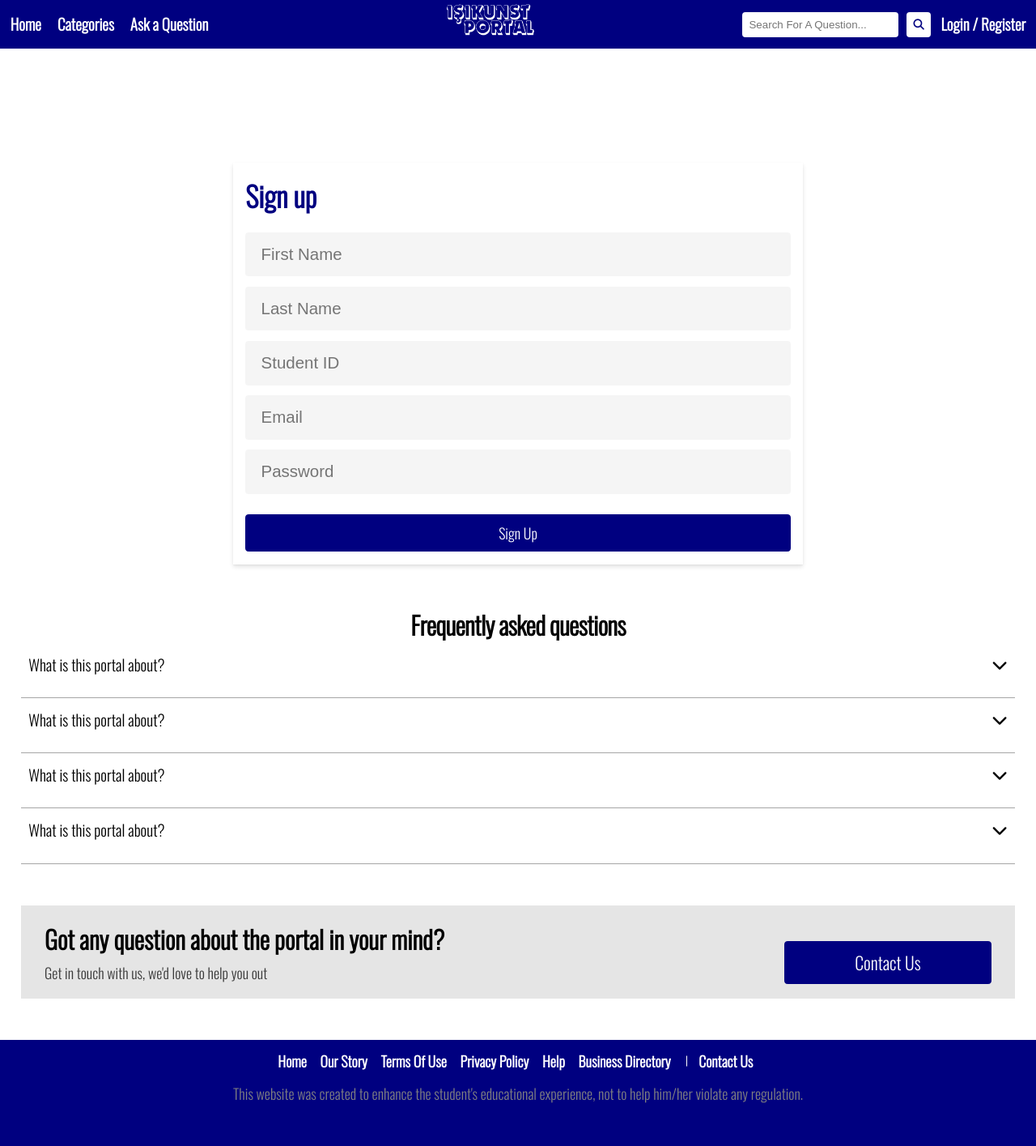
After one commit to mohanadsyria40/students-networking-portal, a Django app: template Django/portalapp/templates/signup.html in a window 1280 px wide. The commit adds this page. Shown: the whole page at 81% size. Run offline with Django 4.2, Linux system fonts and the light colour scheme; the template is opened without the code that fills it, so the values that code supplies are empty; some libraries are stand-ins or nearby versions.

Commit message:
Add sign-up page

```diff
--- a/Django/portalapp/static/general.css
+++ b/Django/portalapp/static/general.css
@@ -119,14 +119,14 @@ main{
 
 /* forum.html */
 
-.container{
+/* .container{
 
     padding-left: 1.5rem;
     padding-right: 1.5rem;
     margin-left: auto;
     margin-right: auto;
     width: 100%;
-}
+} */
 
 /* @media (min-width:1300px) and (max-width: 1599px){
     .container{
--- /dev/null
+++ b/Django/portalapp/static/index.js
@@ -0,0 +1,19 @@
+const join = document.querySelector(".join"),
+      overlay = document.querySelector(".overlay"),
+      closeBtn = document.querySelector(".overlay .close"),
+      faqs = document.querySelectorAll(".faq");
+
+faqs.forEach((faq)=>{
+    faq.addEventListener("click", () => {
+        faq.classList.toggle("active");
+    });
+});
+
+
+join.addEventListener("click", ()=>{
+    overlay.classList.add("active");
+});
+
+closeBtn.addEventListener("click", ()=>{
+    overlay.classList.remove("active");
+});
--- /dev/null
+++ b/Django/portalapp/static/signup.css
@@ -0,0 +1,402 @@
+
+.header {
+    background-color:var(--darkBlueColor);
+    color: var(--whiteColor);
+    /* padding: 10px; */
+    display: flex;
+    align-items: center;
+    justify-content: space-between;
+    position: relative;
+
+  }
+
+
+
+  .navbar-group{
+    display: flex;
+    align-items: center;
+    justify-content: space-between;
+    order: 3;
+  }
+
+  .logo{
+    max-height: 60px;
+    display: flex;
+    align-items: center;
+    justify-content: center;
+    order: 2;
+  }
+
+  .logo img {
+    width: auto;
+    height: 15rem;
+    padding: 2rem;
+  }
+
+
+  .navbar {
+    display: flex;
+    flex-wrap: wrap;
+    justify-content: space-between;
+    padding: 1rem 1rem;
+}
+
+
+  .navbar ul {
+    display: flex;
+    flex-wrap: wrap;
+  }
+
+
+  .navbar ul {
+    list-style: none;
+    display: flex;
+  }
+
+  .navbar li {
+    margin-right: 20px;
+  }
+
+  .navbar a {
+    text-decoration: none;
+    color: var(--whiteColor);
+    font-weight: bold;
+  }
+
+  .search-bar {
+    display: flex;
+    align-items: center;
+  }
+
+  .search-bar input {
+    padding: 8px;
+    border: none;
+    border-radius: 4px;
+    margin-right: 10px;
+    text-transform: capitalize;
+    width: 100%;
+  }
+
+  .search-bar button {
+    background-color: var(--whiteColor);
+    color: var(--darkBlueColor);
+    border: none;
+    border-radius: 4px;
+    padding: 8px;
+    cursor: pointer;
+  }
+
+  .user-section a {
+    text-decoration: none;
+    color: #fff;
+    font-weight: bold;
+    padding: 1rem;
+  }
+
+
+.signup .container .row{
+    margin: 1rem 0;
+    margin-top: 10rem;
+}
+
+
+.signup .container .row form{
+    background-color: var(--whiteColor);
+    box-shadow: 0 0.2rem 0.4rem rgb(0, 0, 0, 0.11),
+                0 0.1rem 0.1rem rgb(0, 0, 0, 0.04);
+    padding: 1.2rem;
+    border-radius: 0.rem;
+    max-width: 55rem;
+    width: 100%;
+    margin: auto;
+}
+
+
+.signup .container .row form h2{
+    font-size: 2.7rem;
+    color: var(--darkBlueColor);
+    margin-bottom: 1.5rem;
+}
+
+
+.signup .container .row form .form-group{
+    margin-bottom: 1rem;
+}
+
+
+.signup .container .row form input{
+    background-color: rgb(0, 0, 0, 0.04);
+    padding: 1rem 1.5rem;
+    font-size: 1.6rem;
+    color: rgb(0, 0, 0, 0.75);
+    border: 0.1rem;
+    border-radius: 0.3rem;
+    border-color: var(--darkBlueColor);
+    display: block;
+    width: 100%;
+    line-height: 1.4;
+}
+
+
+
+.signup .container .row form .btn{
+    display: block;
+    width: 100%;
+    margin-top: 2rem;
+}
+
+
+
+/* Frequently asked questions */
+
+.faqs .container .row{
+    display: flex;
+    flex-direction: column;
+    margin: 4rem auto;
+    max-width: 96rem;
+}
+
+
+.faqs .container .row h2{
+    font-weight: 700;
+    font-size: var(--fs24);
+    letter-spacing: -0.02em;
+    text-align: center;
+    margin-bottom: 1.5;
+}
+
+
+.faqs .container .row .faq{
+    border-bottom: 0.1rem solid rgba(0, 0, 0, 0.35);
+    transition: var(--transition);
+}
+
+
+
+.faqs .container .row .faq:hover{
+    background-color: var(--lightBlueColor);
+}
+
+
+.faqs .container .row .faq .question{
+    display:flex;
+    align-items: center;
+    justify-content: space-between;
+    padding: 1rem 0.75rem;
+    margin-bottom: 1rem;
+    cursor: pointer;
+    transition: var(--transition);
+}
+
+
+.faqs .container .row .faq.active .question{
+    background-color: var(--lightBlueColor);
+}
+
+
+.faqs .container .row .faq .question h3{
+    font-weight: 500;
+    font-size: 1.5rem;
+}
+
+
+.faqs .container .row .faq .question i{
+    transition: var(--transition)
+}
+
+
+.faqs .container .row .faq.active .question i{
+    transform: rotate(180deg);
+}
+
+
+.faqs .container .row .faq .answer p{
+    margin: 0 0 1rem 1rem;
+}
+
+
+
+.faqs .container .row .faq .answer{
+    visibility: hidden;
+    opacity: 0;
+    height: 0;
+    transition: var(--transition);
+}
+
+
+.faqs .container .row .faq.active .answer{
+    visibility: visible;
+    opacity: 1;
+    height: 100%;
+}
+
+
+
+/* Contact us */
+.contacts .container .row{
+    max-width: 96rem;
+    margin: 0 auto 2rem;
+    background-color: rgba(0, 0, 0, 0.10);
+    padding: 1.4rem 2.3rem;
+    display: flex;
+    align-items: center;
+    justify-content: space-between;
+    flex-wrap: wrap;
+}
+
+
+.contacts .container .row .contact h3{
+    margin-bottom: 0.5rem;
+    font-size: var(--fs24);
+}
+
+
+.contacts .container .row .contact p{
+    font-size: var(--fs14);
+    color: rgba(0, 0, 0, 0.75)
+}
+
+
+.contacts .container .row .btn{
+    display: inline-flex;
+    align-items: center;
+    justify-content: center;
+    text-transform: capitalize;
+    font-size: 1.7rem;
+    width: 100%;
+    padding: 2rem;
+    flex: 0 20rem;
+    margin-top: 2rem;
+
+}
+
+
+@media (min-width: 768px){
+    .header .row{
+        bottom: 0;
+        background-color: rgba(5, 3, 139, 0.5);
+    }
+
+    .header .row .header-content{
+        align-items: center;
+        padding: 1.4rem 0.5rem;
+    }
+
+    .header .row .header-content .nav-search{
+        order: 2;
+        flex: 1 1 auto;
+        margin-top: 0;
+        padding: 0 1rem;
+    }
+
+    .header .row .header-content .nav-search .form-group{
+        max-width: 48rem;
+        margin: 1 0 auto;
+    }
+
+    .header .row .header-content .nav-group{
+        order: 3;
+        margin-left: 1.2rem;
+    }
+
+    .header .row .header-content .nav-group ul li a span{
+        display: inline-block;
+        text-transform: capitalize;
+        font-size: var(--fs14);
+        font-weight: 500;
+        color: var(--whiteColor);
+        margin-left: 0.5rem;
+
+    }
+}
+
+
+@media (max-width: 600px){
+  .header{
+    flex-direction: column;
+    padding-bottom: 1rem;
+    padding-top: 3rem;
+
+  }
+  .navbar-group{
+    display: flex;
+    align-items: center;
+    justify-content: space-between;
+    padding-bottom: 1rem;
+  }
+
+  .logo{
+    max-height: 49px;
+    display: flex;
+    align-items: center;
+    justify-content: center;
+    order: 2;
+  }
+
+  .logo img {
+    width: auto;
+    height: 20rem;
+  }
+
+
+  .navbar {
+    display: flex;
+    flex-wrap: wrap;
+    justify-content: space-between;
+    padding: 1rem 1rem;
+}
+
+
+  .navbar ul {
+    display: flex;
+    flex-wrap: wrap;
+  }
+
+
+  .navbar ul {
+    list-style: none;
+    display: flex;
+  }
+
+  .navbar li {
+    margin-right: 20px;
+  }
+
+  .navbar a {
+    text-decoration: none;
+    color: var(--whiteColor);
+    font-weight: bold;
+  }
+
+  .search-bar {
+    display: flex;
+    align-items: center;
+  }
+
+  .search-bar input {
+    padding: 8px;
+    border: none;
+    border-radius: 4px;
+    margin-right: 10px;
+    text-transform: capitalize;
+    width: 100%;
+  }
+
+  .search-bar button {
+    background-color: var(--whiteColor);
+    color: var(--darkBlueColor);
+    border: none;
+    border-radius: 4px;
+    padding: 8px;
+    cursor: pointer;
+  }
+
+  .user-section a {
+    text-decoration: none;
+    color: #fff;
+    font-weight: bold;
+    padding-right: 1rem;
+
+  }
+
+}
--- a/Django/portalapp/templates/index.html
+++ b/Django/portalapp/templates/index.html
@@ -9,7 +9,6 @@
     <link rel="stylesheet" href="../static/index.css">
     <script src="https://kit.fontawesome.com/afee173c1f.js" crossorigin="anonymous"></script>
     <title>IsikUnStHub</title>
-    <title>Document</title>
 </head>
 <body>
     <header class="header" id="header">
@@ -373,6 +372,7 @@
 
             </div>
         </div>
+
     </main>
     <footer>
         <div class="container">
@@ -425,5 +425,7 @@
             </div>
         </div>
     </div>
+    <script src="../static/index.js">
+    </script>
 </body>
 </html>
--- /dev/null
+++ b/Django/portalapp/templates/signup.html
@@ -0,0 +1,147 @@
+<!DOCTYPE html>
+<html lang="en">
+<head>
+    <meta charset="UTF-8">
+    <meta name="viewport" content="width=device-width, initial-scale=1.0">
+    <link rel="stylesheet" href="../static/general.css">
+    <!-- <link rel="stylesheet" href="../static/header.css"> -->
+    <link rel="stylesheet" href="../static/footer.css">
+    <link rel="stylesheet" href="../static/signup.css">
+    <script src="https://kit.fontawesome.com/afee173c1f.js" crossorigin="anonymous"></script>
+    <title>Sign-up Page</title>
+</head>
+<body>
+    <header class="header" id="header">
+            <div class="logo">
+                <a href="index.html">
+                    <img src="../images/White_logo.png" alt="portal logo">
+                </a>
+            </div>
+            <nav class="navbar">
+                <ul>
+                <li><a href="index.html">Home</a></li>
+                <li><a href="#">Categories</a></li>
+                <li><a href="#">Ask a Question</a></li>
+                </ul>
+            </nav>
+        <div class="navbar-group">
+            <div class="search-bar">
+                <input type="text" placeholder="Search for a question...">
+                <button><i class="fa-solid fa-search"></i></button>
+            </div>
+            <div class="user-section">
+                <a href="#">Login / Register</a>
+            </div>
+        </div>
+    </header>
+    <main>
+        <section class="signup">
+            <div class="container">
+                <div class="row">
+                    <form action="#">
+                        <h2>Sign up</h2>
+                        <div class="form-group">
+                            <input type="text" placeholder="First Name">
+                        </div>
+                        <div class="form-group">
+                            <input type="text" placeholder="Last Name">
+                        </div>
+                        <div class="form-group">
+                            <input type="text" placeholder="Student ID">
+                        </div>
+                        <div class="form-group">
+                            <input type="text" placeholder="Email">
+                        </div>
+                        <div class="form-group">
+                            <input type="password" placeholder="Password">
+                        </div>
+                        <a href="#" class="btn btn-blue">Sign Up</a>
+                    </form>
+                </div>
+            </div>
+        </section>
+        <div class="faqs">
+            <div class="container">
+                <div class="row">
+                    <h2>Frequently asked questions</h2>
+                    <div class="faq">
+                        <div class="question">
+                            <h3>What is this portal about?</h3>
+                            <i class="fa-solid fa-chevron-down"></i>
+                        </div>
+                        <div class="answer">
+                            <p>This portal is for you as a student to easily get any educational
+                                information without distraction and time waste, and it is all by your peers.
+                            </p>
+                        </div>
+                    </div>
+                    <div class="faq">
+                        <div class="question">
+                            <h3>What is this portal about?</h3>
+                            <i class="fa-solid fa-chevron-down"></i>
+                        </div>
+                        <div class="answer">
+                            <p>This portal is for you as a student to easily get any educational
+                                information without distraction and time waste, and it is all by your peers.
+                            </p>
+                        </div>
+                    </div>
+                    <div class="faq">
+                        <div class="question">
+                            <h3>What is this portal about?</h3>
+                            <i class="fa-solid fa-chevron-down"></i>
+                        </div>
+                        <div class="answer">
+                            <p>This portal is for you as a student to easily get any educational
+                                information without distraction and time waste, and it is all by your peers.
+                            </p>
+                        </div>
+                    </div>
+                    <div class="faq">
+                        <div class="question">
+                            <h3>What is this portal about?</h3>
+                            <i class="fa-solid fa-chevron-down"></i>
+                        </div>
+                        <div class="answer">
+                            <p>This portal is for you as a student to easily get any educational
+                                information without distraction and time waste, and it is all by your peers.
+                            </p>
+                        </div>
+                    </div>
+                </div>
+            </div>
+        </div>
+        <section class="contacts">
+            <div class="container">
+                <div class="row">
+                    <div class="contact">
+                        <h3>Got any question about the portal in your mind?</h3>
+                        <p>Get in touch with us, we'd love to help you out</p>
+                    </div>
+                    <a href="#" class="btn btn-blue">contact us</a>
+                </div>
+            </div>
+        </section>
+    </main>
+    <footer>
+        <div class="container">
+            <ul>
+                <li><a href="#">home</a></li>
+                <li><a href="#">our story</a></li>
+                <li><a href="#">terms of use</a></li>
+                <li><a href="#">privacy policy</a></li>
+                <li><a href="#">help</a></li>
+                <li><a href="#">business directory</a></li>
+                <li><a href="#">contact us</a></li>
+            </ul>
+            <p>This website was created to enhance the student's educational experience,
+                not to help him/her violate any regulation.
+            </p>
+            <p></p>
+            <p></p>
+        </div>
+    </footer>
+    <script src="../static/index.js">
+    </script>
+</body>
+</html>
```
Also changed, not shown: Django/portalapp/static/header.css (+4 -7 lines), Django/portalapp/static/index.css (+9 -0 lines), Django/portalapp/static/main.js (deleted, +0 -27 lines), Django/portalapp/images/White_logo.png (added).
